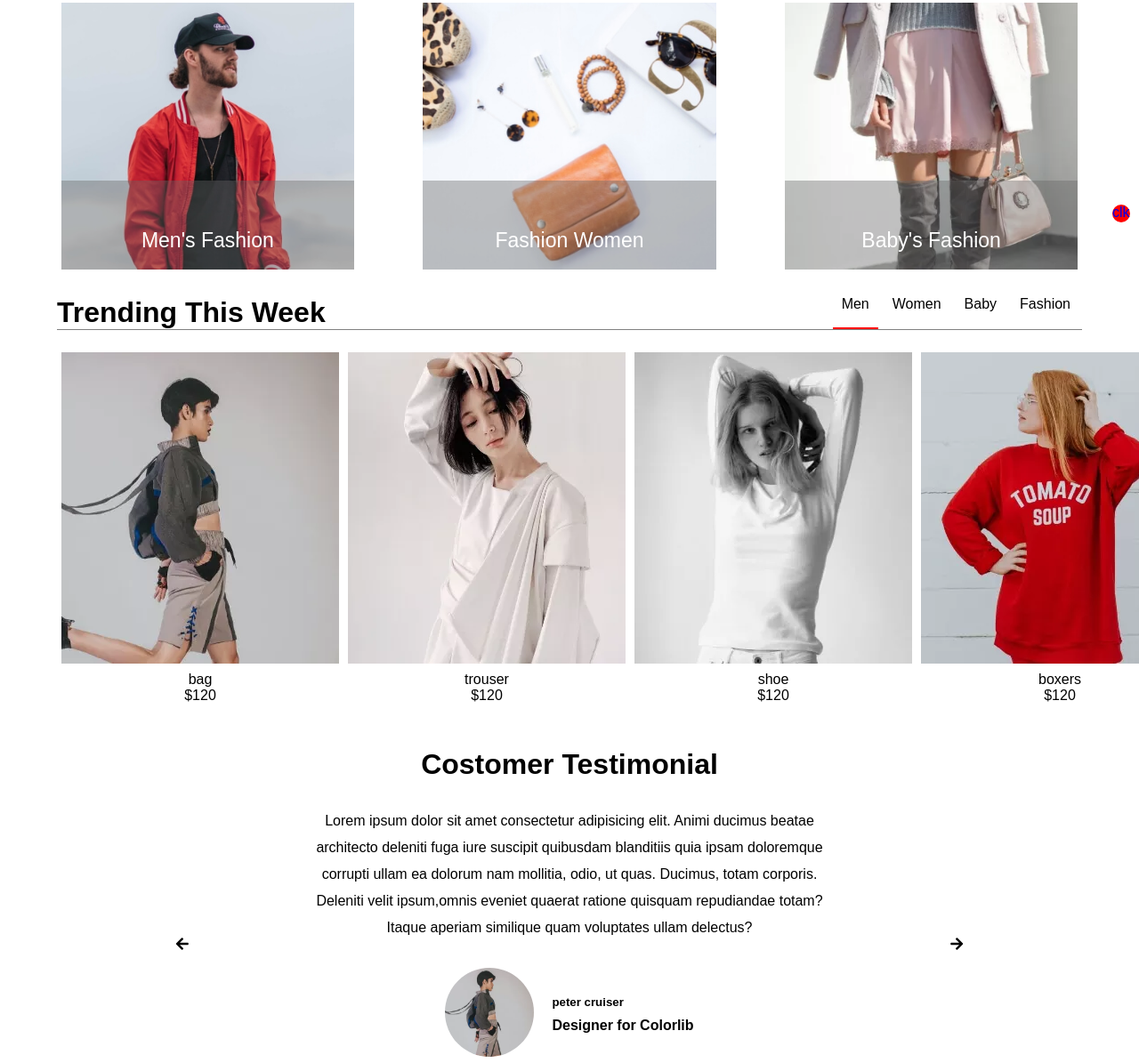
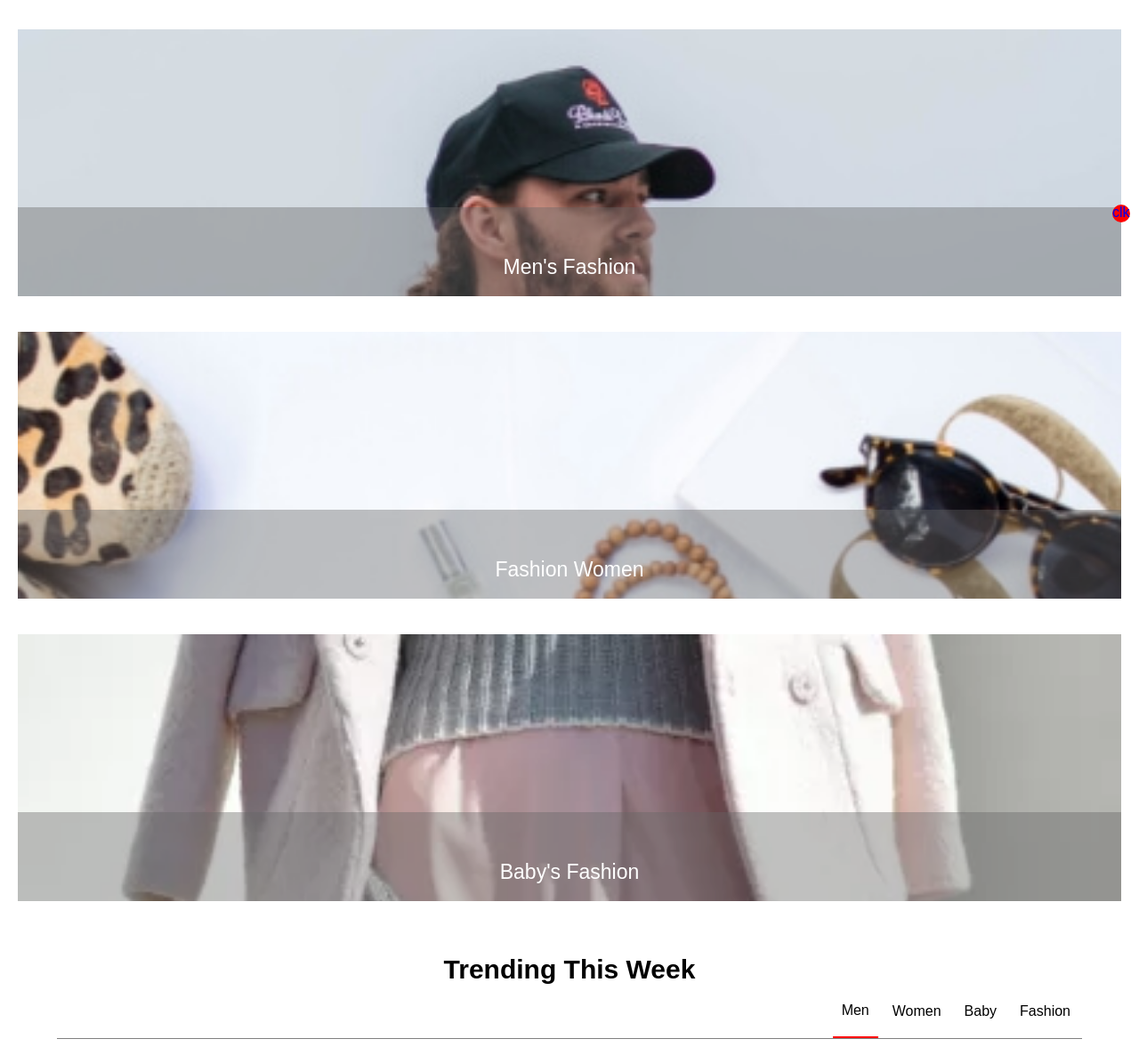
Before and after one commit to peterbuwa/capital-store, a plain HTML site: page index.html in a window 1280 px wide. Shown: the part 500-1695 px from the top of the page at 89% size. Drawn offline with Linux system fonts and the light colour scheme.

Commit message:
forthcommit

```diff
--- a/capital.css
+++ b/capital.css
@@ -298,6 +298,40 @@ input {height:100%; padding:5px 10px; width:300px;}
   /* .para-content, .para-content1 {
     font-size: 16px;
   } */
+  .container1 {display:block;}
+  .fashion2 {width:100%; margin:40px 0; }
+  .container2-container1 {display: block;}
+  .container2-content1, .container2-content2 {width: 100%;}
+  .container2-content1 h1{font-size: 30px; text-align: center;}
+
+  .container2-content2 a {
+    padding: 20px 10px;
+    color: black;
+    height: 100%;
+    margin: 0 3px;
+  }
+  .container1-wrapper {
+    padding: 20px;
+  }
+
+  .container3 {
+    display: block;
+    text-align: center;
+    width: 90%;
+    padding: 20px 0;
+  }
+
+  .container3-wrapper {
+    display: flex;
+  }
+  .container3-1 {
+    position: relative;
+    padding: 20px 0;
+  }
+
+
+
+
 
 
 
```
